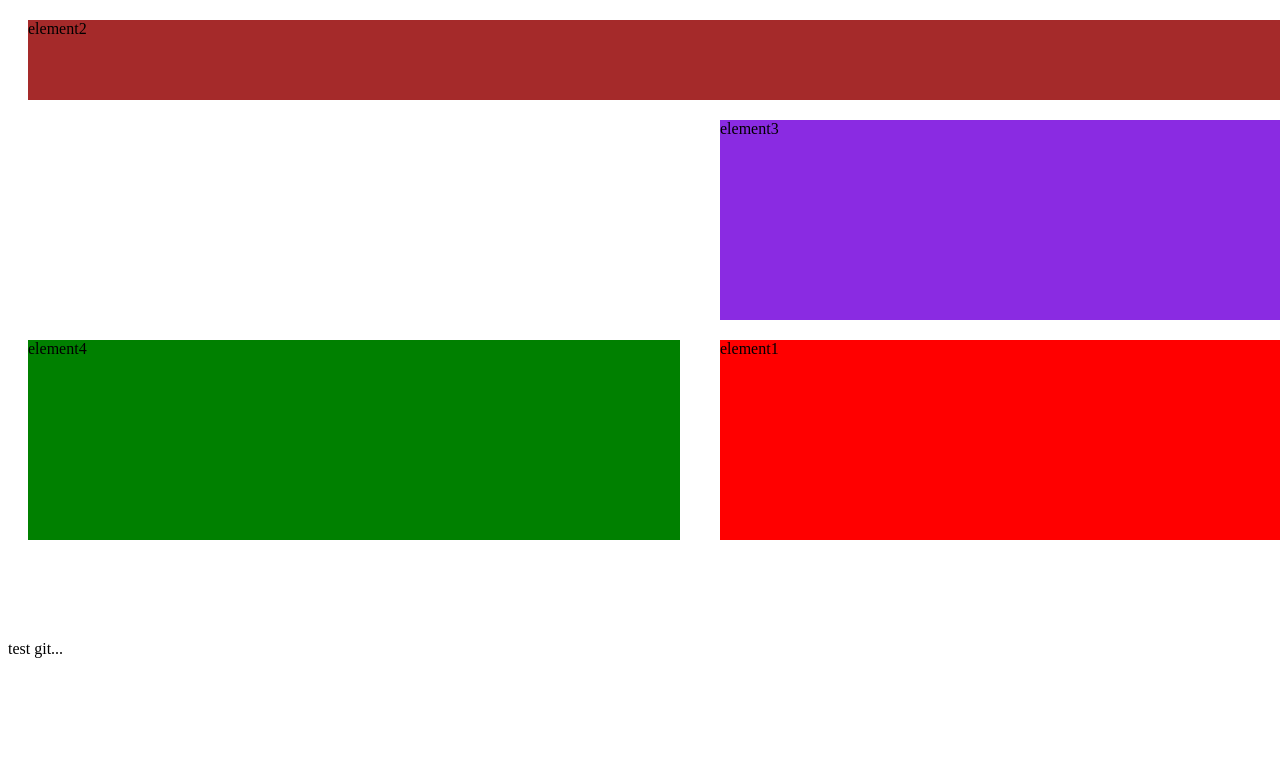
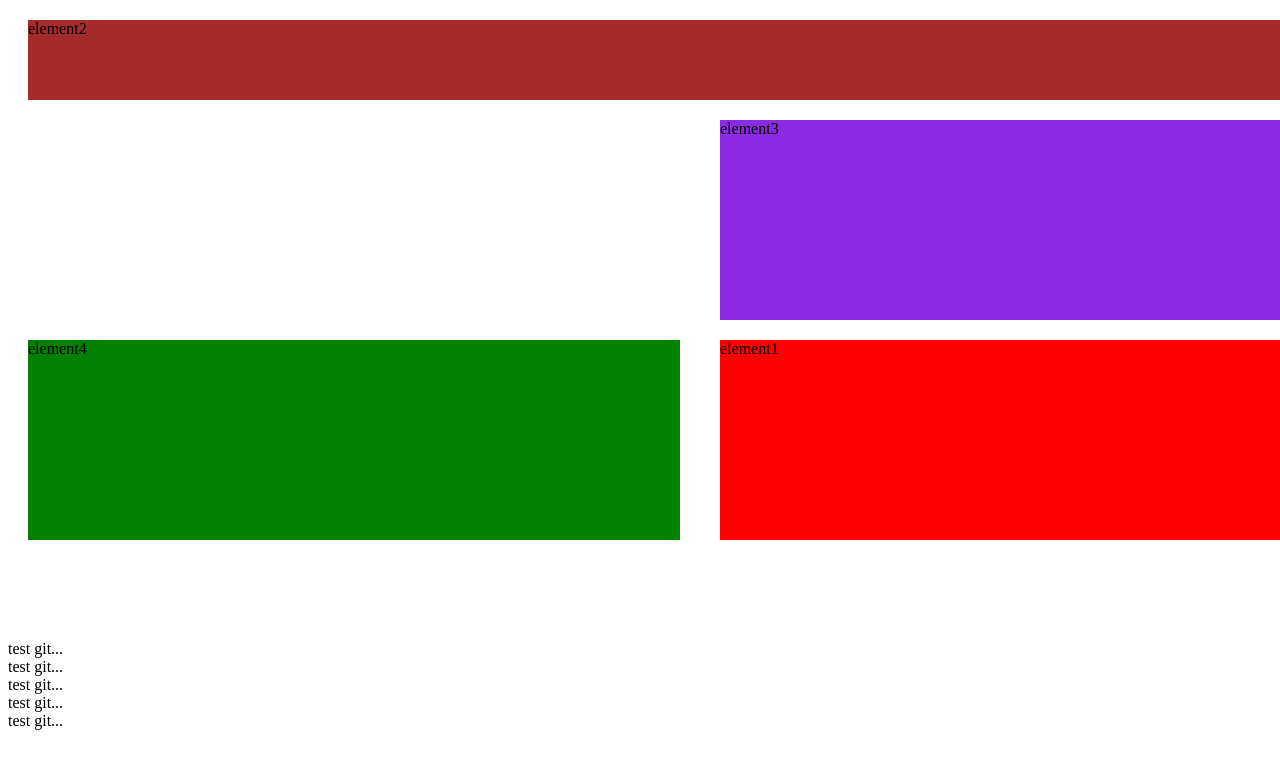
Before and after one commit to ducati402/webappgit, a plain HTML site: page cssindex/index.html in a window 1280 px wide. Shown: the top 768 px of the page. Drawn offline with Linux system fonts and the light colour scheme; files whose address does not match are found by name.

Commit message:
Addes cssindex project modefication5

```diff
--- a/cssindex/index.html
+++ b/cssindex/index.html
@@ -18,5 +18,9 @@
     <div class="el4">element4</div>
   </div>
 <div>test git... </div>
+<div>test git... </div>
+<div>test git... </div>
+<div>test git... </div>
+<div>test git... </div>
 </body>
 </html>
```
